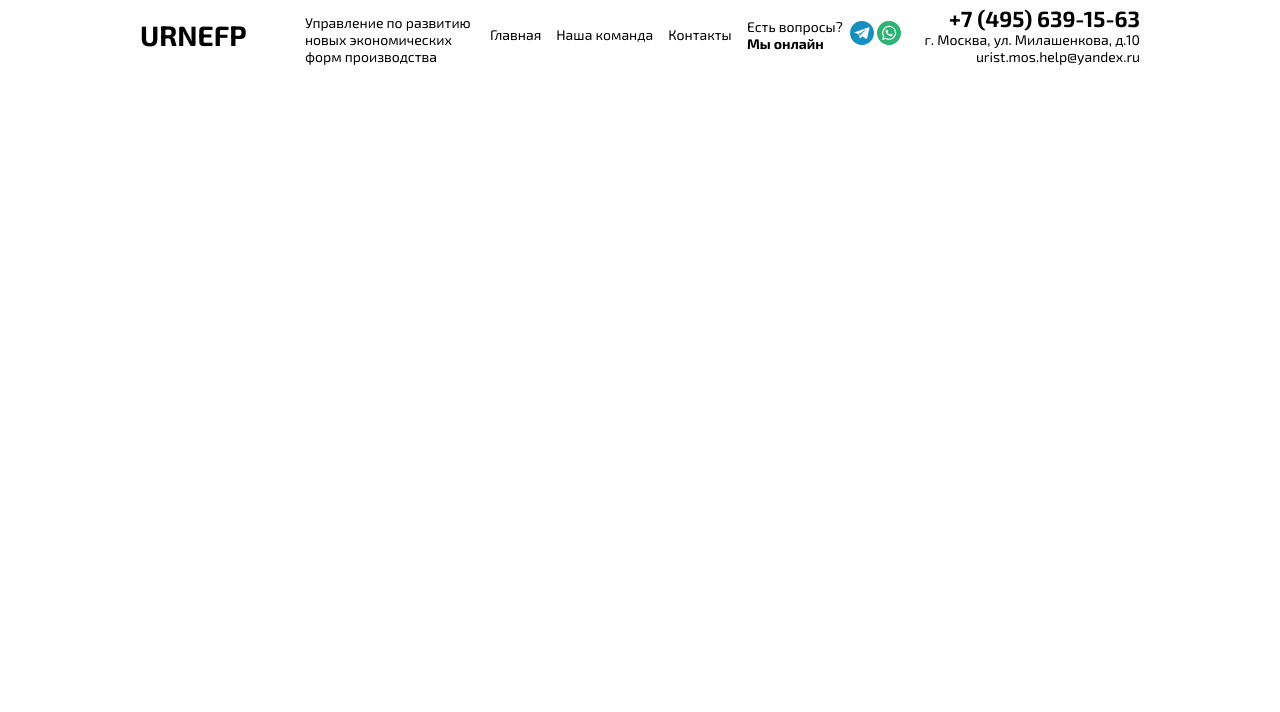
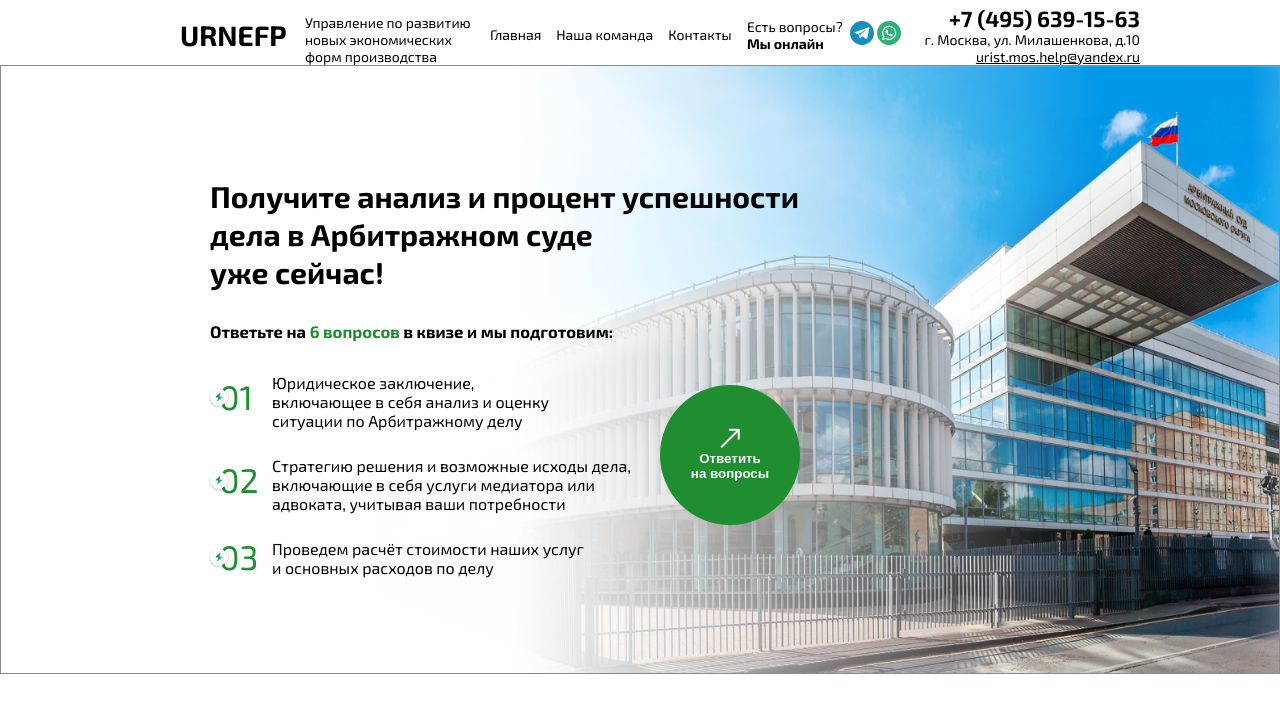
Before and after one commit to qDenisM/legal-services-landing, a plain HTML site: page index.html in a window 1280 px wide. Drawn offline with Linux system fonts and the light colour scheme.

Commit message:
added main page

```diff
--- a/index.html
+++ b/index.html
@@ -4,6 +4,7 @@
 		<meta charset="UTF-8" />
 		<meta name="viewport" content="width=device-width, initial-scale=1.0" />
 		<title>Оказание юридических услуг</title>
+		<link rel="icon" href="https://polotnos.cdnbro.com/posts/0732688-notarius-klipart-55.jpg">
 		<link rel="stylesheet" href="style.css" />
 		<link rel="preconnect" href="https://fonts.googleapis.com" />
 		<link rel="preconnect" href="https://fonts.gstatic.com" crossorigin />
@@ -111,5 +112,50 @@
 				</div>
 			</div>
 		</header>
+		<main class="main">
+			<section class="container">
+				<div class="content">
+					<h1 class="content__title">
+						Получите анализ и процент успешности дела в Арбитражном суде<br> уже сейчас!
+					</h1>
+					<h5 class="content__subtitle">
+						Ответьте на <span class="green__text">6 вопросов</span> в квизе и мы подготовим:
+					</h5>
+					<ul class="content__list">
+						<li class="content__list__item">
+							<img src="/images/marker.svg" class="marker"><span class="list__first green__text">01</span>
+							<p class="content__list__text">
+								Юридическое заключение,<br>
+								включающее в себя анализ и оценку<br> ситуации по Арбитражному делу
+							</p>
+						</li>
+						<li class="content__list__item">
+							<img src="/images/marker.svg" class="marker"><span class="list__second green__text">02</span>
+							<p class="content__list__text">
+								Стратегию решения и возможные исходы дела,<br>
+								включающие в себя услуги медиатора или<br> адвоката, учитывая ваши потребности
+
+							</p>
+
+						</li>
+						<li class="content__list__item">
+							<img src="/images/marker.svg" class="marker" style="top:32px"><span class="list__second green__text" style="top:34px">03</span>
+							<p class="content__list__text">
+								Проведем расчёт стоимости наших услуг<br>
+							  и основных расходов по делу
+							</p>
+						</li>
+					</ul>
+				</div>
+				<button class="btn">
+						<a href="#">
+							<figure>
+								<img src="/images/arrow.svg">
+							</figure>
+							<p>Ответить<br> на вопросы</p>
+						</a>
+					</button>
+			</section>
+		</main>
 	</body>
 </html>
--- a/style.css
+++ b/style.css
@@ -24,6 +24,10 @@ a {
 	text-decoration: none;
 	color: black;
 	display: block;
+}
+
+.green__text {
+	color: #1f8e30;
 }
 
 .menu {
@@ -57,7 +61,7 @@ a {
 }
 
 .logo__title {
-	margin-right: 16px;
+	margin-left: 40px;
 	font-size: 28px;
 }
 
@@ -90,3 +94,87 @@ address {
 	font-size: 22px;
 	font-weight: bold;
 }
+
+.mail {
+	text-decoration: underline;
+}
+
+.container {
+	width: 100%;
+	height: 609px;
+	border: 1px solid #8a8a8a;
+	background-image: url(/images/bg.png);
+	background-position: 380px 0px;
+	background-repeat: no-repeat;
+	background-size: 1070px;
+	display: flex;
+	justify-content: center;
+	align-items: center;
+}
+
+.content {
+	margin-left: -120px;
+	margin-top: 14px;
+	max-width: 600px;
+	flex-direction: column;
+}
+
+.content__title {
+	line-height: 38px;
+}
+
+.content__subtitle {
+	padding: 30px 0;
+}
+
+.content__list {
+	font-size: 16px;
+	margin-left: 62px;
+}
+
+.content__list__item {
+	margin-bottom: 0px;
+	line-height: 19px;
+}
+
+.content__list__item:nth-child(1) {
+	margin-top: -24px;
+}
+
+.list__first {
+	position: relative;
+	left: -73px;
+	top: 40px;
+	font-size: 34px;
+}
+
+.marker {
+	position: relative;
+	height: 20px;
+	z-index: 100;
+	left: -63px;
+	top: 38px;
+}
+
+.list__second {
+	position: relative;
+	left: -73px;
+	top: 40px;
+	font-size: 34px;
+}
+
+.btn {
+	position: relative;
+	left: -150px;
+	top: 85px;
+	height: 140px;
+	width: 140px;
+	font-weight: bold;
+	color: white;
+	border: 0px;
+	background-color: #1f8e30;
+	border-radius: 100px;
+	& > a {
+		color: white;
+	}
+}
```
Also changed, not shown: images/arrow.svg (added), images/bg.png (added), images/marker.svg (added).
